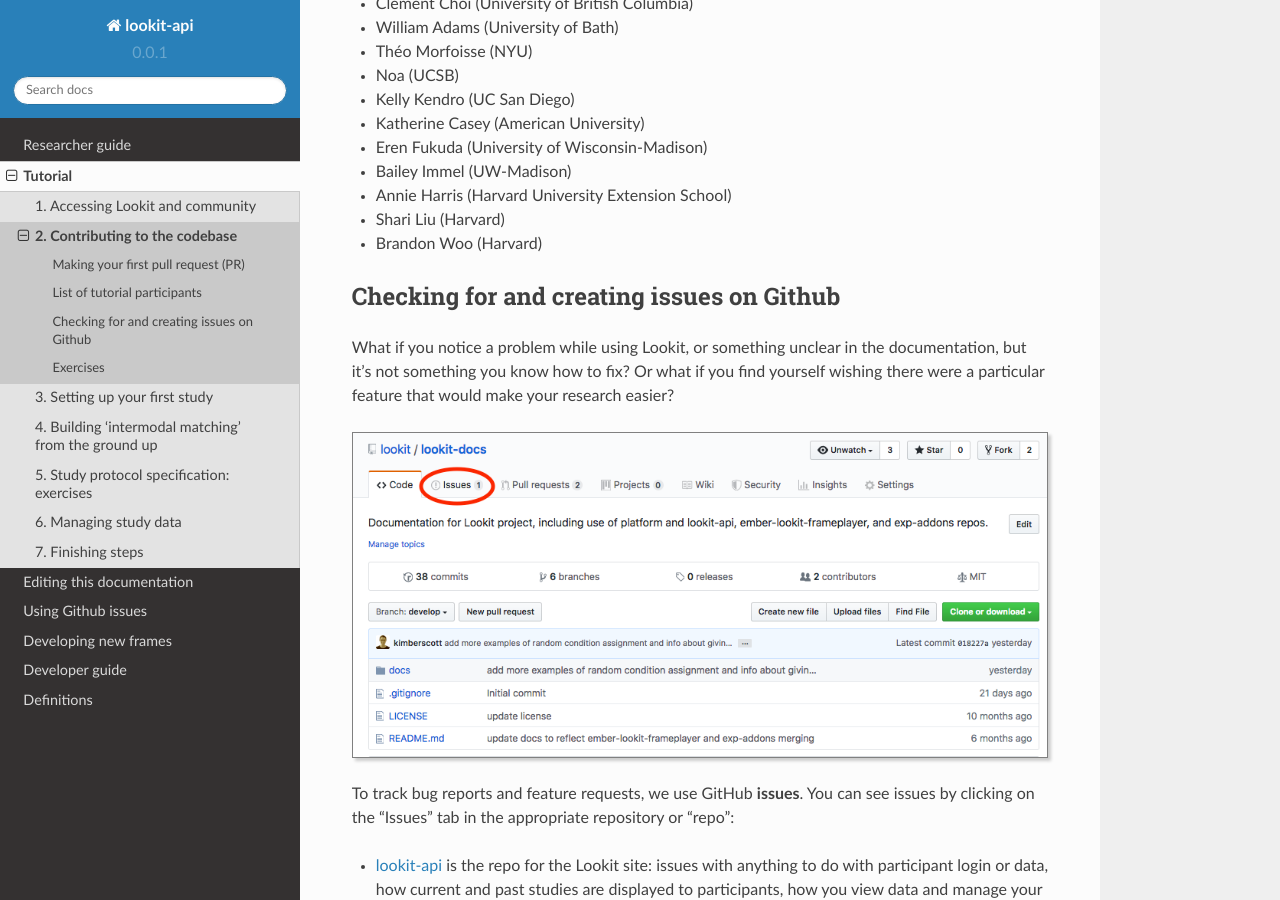
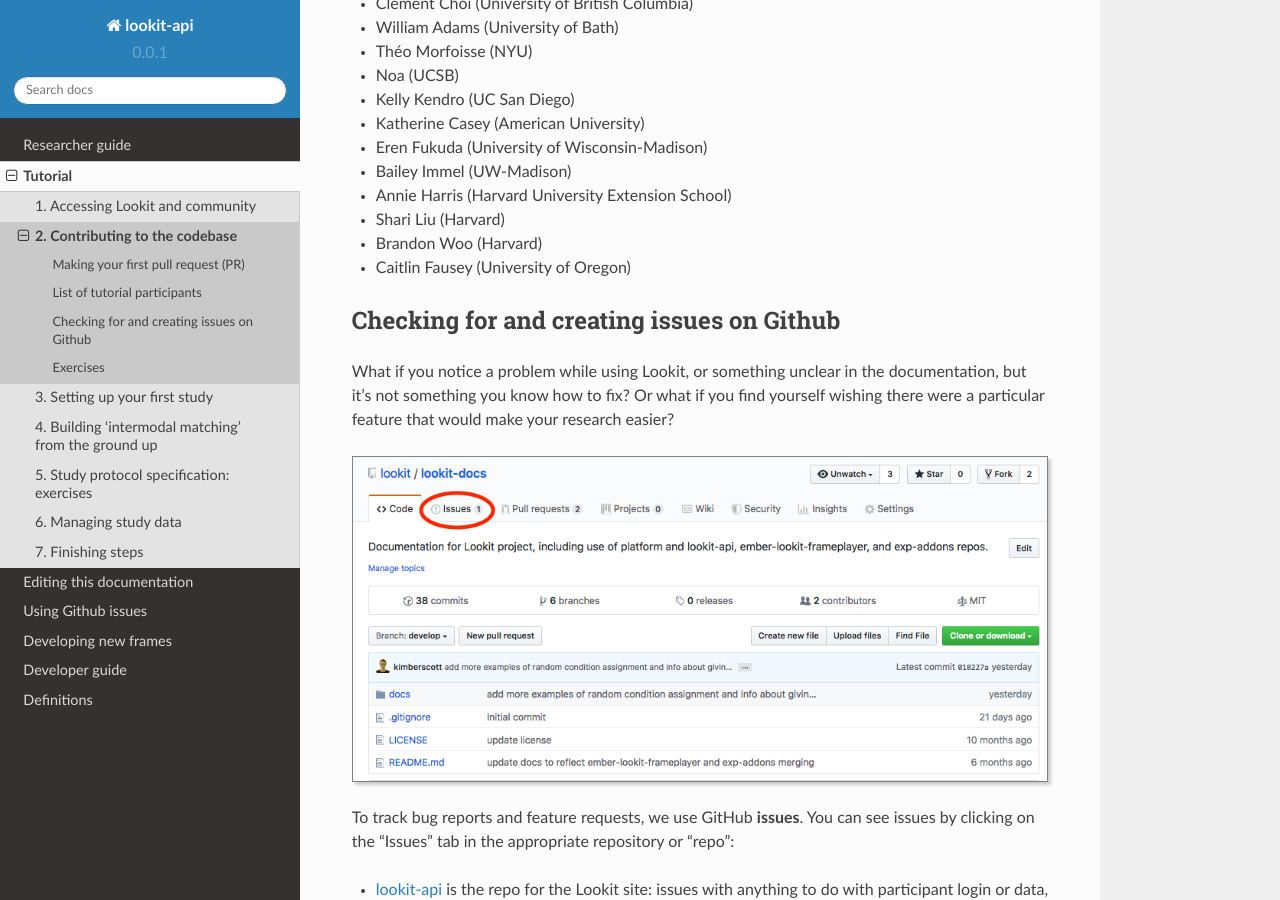
Before and after one commit to lookit/lookit-docs, a Sphinx documentation site: the page built from docs/source/tutorial-contributing.rst, in a window 1280 px wide and 900 px high, scrolled down 4285 px. Built offline with Sphinx 7.4.7 and the Read the Docs theme 2.0.0, drawn with Linux system fonts in a browser that asks for light colours.

Commit message:
add tutorial participant

```diff
--- a/docs/source/tutorial-contributing.rst
+++ b/docs/source/tutorial-contributing.rst
@@ -95,6 +95,7 @@
 - Annie Harris (Harvard University Extension School)
 - Shari Liu (Harvard)
 - Brandon Woo (Harvard)
+- Caitlin Fausey (University of Oregon)
 
 .. _Github issues overview:
 
```
